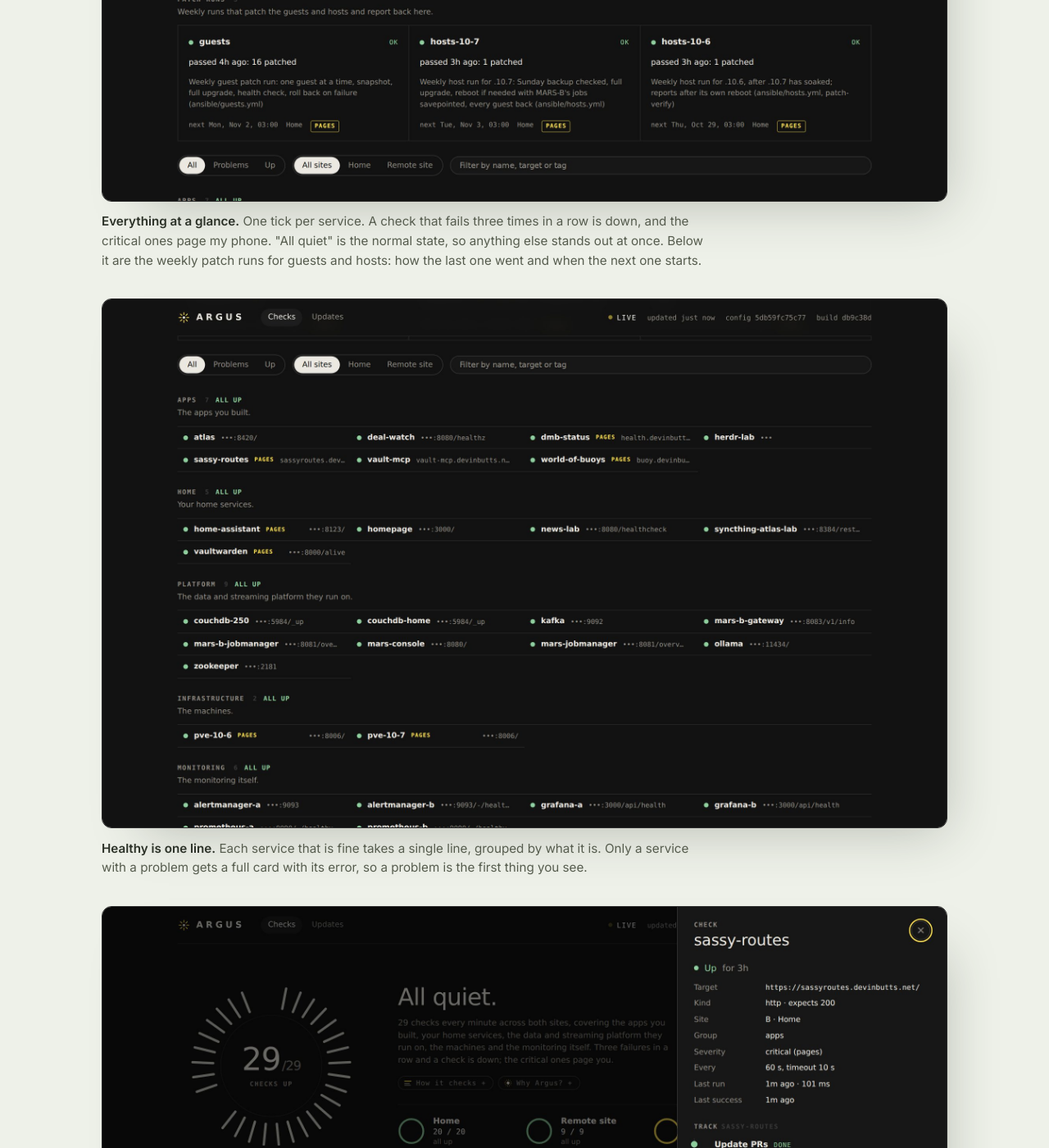
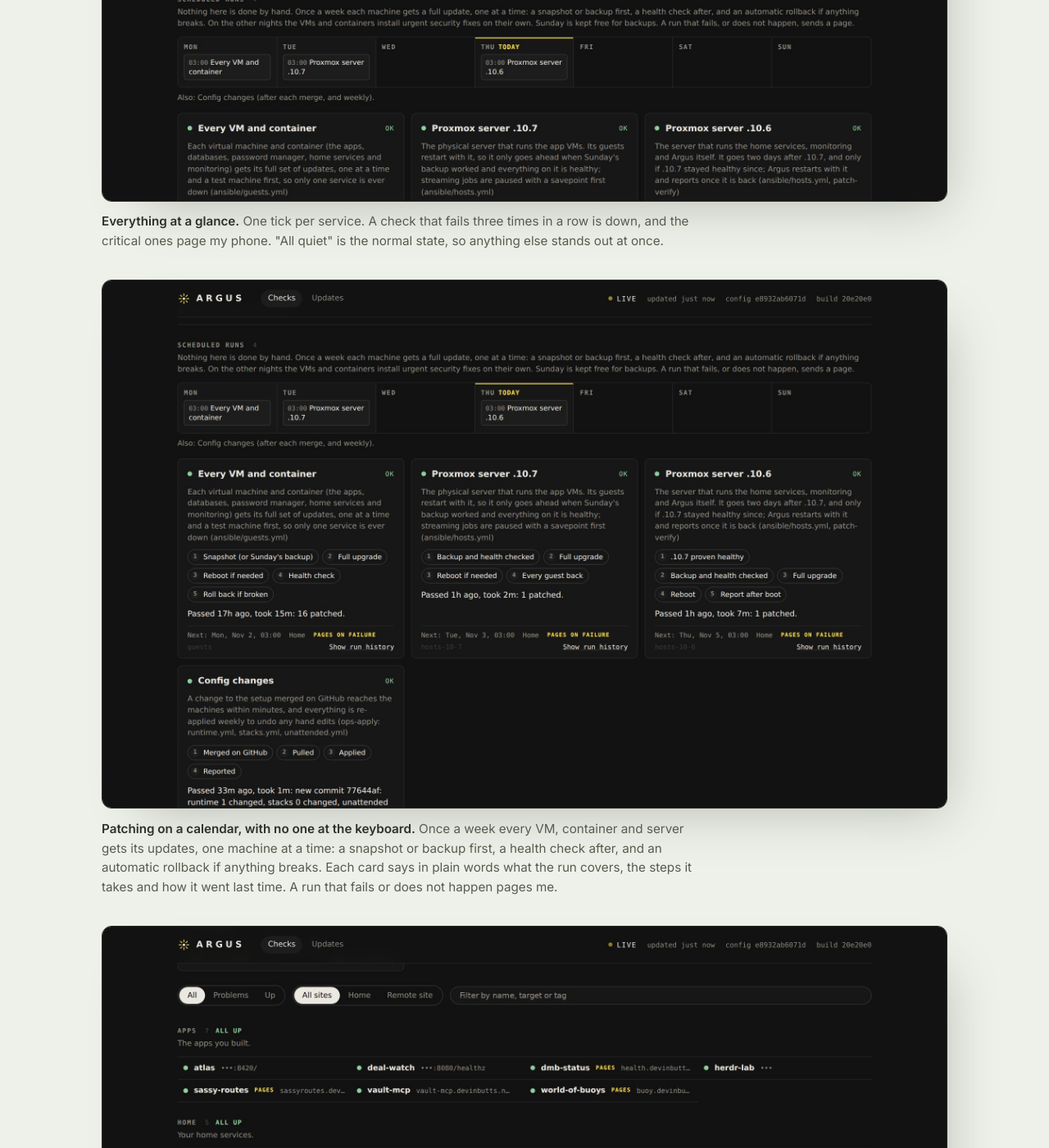
Before and after one commit to DevinMB/devinmb.github.io, a Jekyll site: the page built from argus.md, in a window 1280 px wide and 1400 px high, scrolled down 1042 px. Shown: the whole window at 82% size. Built offline with Jekyll 4.4.1, drawn with Linux system fonts in a browser that asks for light colours.

Commit message:
Argus page: new scheduled-runs shot, all screenshots retaken (#7)
Claude-Session: https://claude.ai/code/session_01NaZdmEt5VCJtgF27kW7pbJ

Co-authored-by: Claude Opus 5.5 <noreply@anthropic.com>

```diff
--- a/argus.md
+++ b/argus.md
@@ -18,10 +18,18 @@ description: Argus, the monitor behind my self-running homelab. Every service ch
 </section>
 
 <figure class="shot">
-  <img src="{{ '/assets/pictures/argus/argus-overview.jpg' | relative_url }}" alt="Argus overview: a ring of 29 ticks, 29 of 29 checks up, 'All quiet', and the three weekly patch runs with their last result and next date" loading="lazy">
+  <img src="{{ '/assets/pictures/argus/argus-overview.jpg' | relative_url }}" alt="Argus overview: a ring of 29 ticks, 29 of 29 checks up, 'All quiet', and nothing needing attention" loading="lazy">
   <figcaption>
     <strong>Everything at a glance.</strong>
-    One tick per service. A check that fails three times in a row is down, and the critical ones page my phone. "All quiet" is the normal state, so anything else stands out at once. Below it are the weekly patch runs for guests and hosts: how the last one went and when the next one starts.
+    One tick per service. A check that fails three times in a row is down, and the critical ones page my phone. "All quiet" is the normal state, so anything else stands out at once.
+  </figcaption>
+</figure>
+
+<figure class="shot">
+  <img src="{{ '/assets/pictures/argus/argus-runs.jpg' | relative_url }}" alt="Scheduled runs: a week strip with the Monday, Tuesday and Thursday patch runs, and a card for each run with its steps and last result" loading="lazy">
+  <figcaption>
+    <strong>Patching on a calendar, with no one at the keyboard.</strong>
+    Once a week every VM, container and server gets its updates, one machine at a time: a snapshot or backup first, a health check after, and an automatic rollback if anything breaks. Each card says in plain words what the run covers, the steps it takes and how it went last time. A run that fails or does not happen pages me.
   </figcaption>
 </figure>
 
```
Also changed, not shown: assets/pictures/argus/argus-check.jpg, assets/pictures/argus/argus-overview.jpg, assets/pictures/argus/argus-runs.jpg (added), assets/pictures/argus/argus-services.jpg, assets/pictures/argus/argus-updates.jpg.
